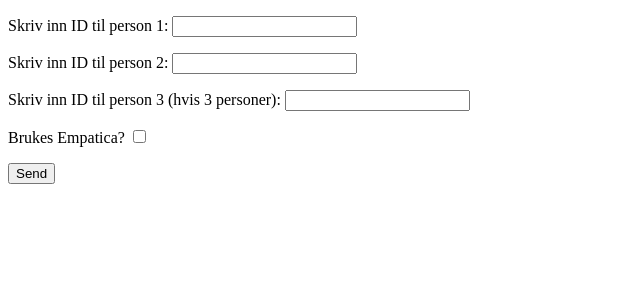
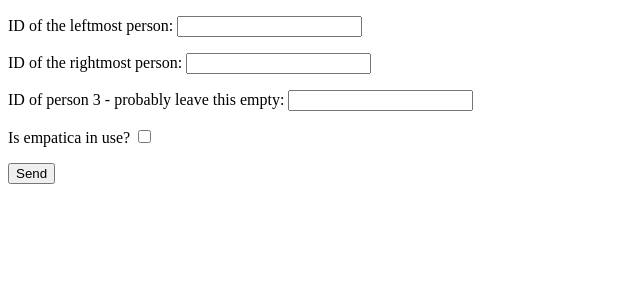
Before and after one commit to hakonbjork/sensor-teaching-backend, a Django app: page / in a window 1280 px wide. Shown: the top 300 px of the page, without its empty margins (0-640 px from the left). Run offline with Django 4.2, Linux system fonts and the light colour scheme.

Commit message:
more descriptive english comments in user id form

```diff
--- a/masterbackend/forms.py
+++ b/masterbackend/forms.py
@@ -1,7 +1,7 @@
 from django import forms
 
 class UserInputForm(forms.Form):
-    user_id_1 = forms.CharField(label='Skriv inn ID til person 1', max_length=100)
-    user_id_2 = forms.CharField(label='Skriv inn ID til person 2', max_length=100)
-    user_id_3 = forms.CharField(label='Skriv inn ID til person 3 (hvis 3 personer)', required=False, max_length=100)
-    have_empatica = forms.BooleanField(label='Brukes Empatica?', required=False)
+    user_id_1 = forms.CharField(label='ID of the leftmost person', max_length=100)
+    user_id_2 = forms.CharField(label='ID of the rightmost person', max_length=100)
+    user_id_3 = forms.CharField(label='ID of person 3 - probably leave this empty', required=False, max_length=100)
+    have_empatica = forms.BooleanField(label='Is empatica in use?', required=False)
--- a/masterbackend/views.py
+++ b/masterbackend/views.py
@@ -14,9 +14,9 @@ def get_user_input(request):
             empatica_used = form.cleaned_data['have_empatica']
             _write_settings_to_csv(user_id_1, user_id_2, user_id_3, empatica_used)
             return render(request, 'input_success.html', {'id_1': user_id_1, 'id_2': user_id_2,
-                                                          'id_3': user_id_3 if user_id_3 else 'Ikke i bruk',
-                                                          'empatica_used': 'Ja' if empatica_used else
-                                                          'Nei'})
+                                                          'id_3': user_id_3 if user_id_3 else 'Not in use',
+                                                          'empatica_used': 'Yes' if empatica_used else
+                                                          'No'})
     else:
         form = UserInputForm()
 
```
Also changed, not shown: templates/input_success.html (+5 -5 lines).
